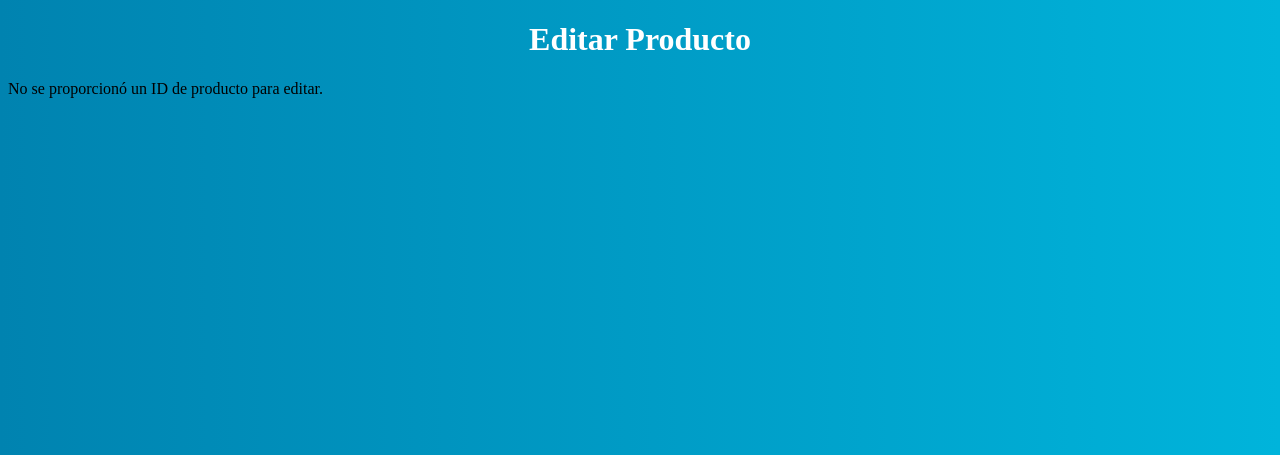
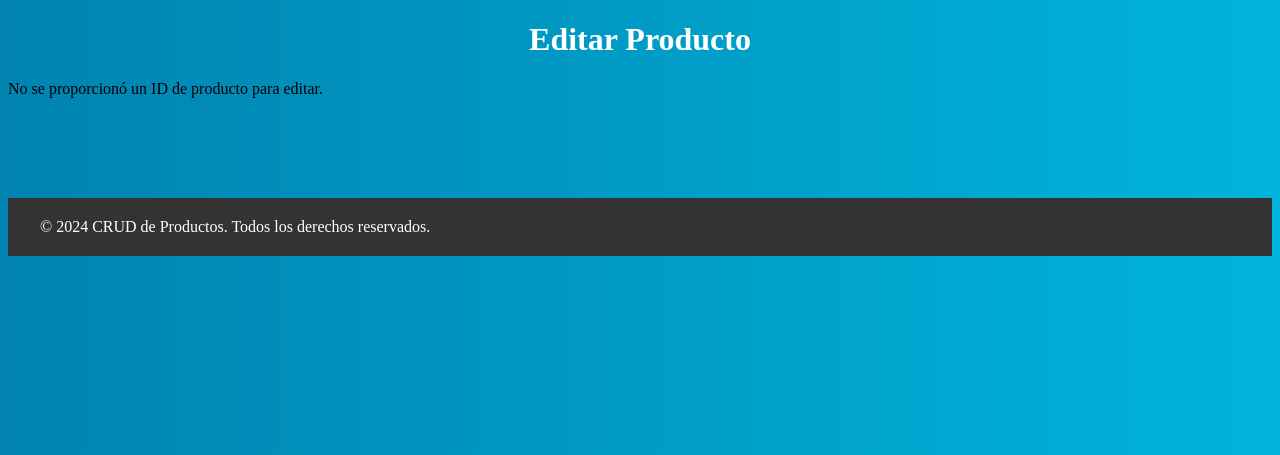
Before and after one commit to Xander9141/AKKUARIOS, a PHP site: page /edit.php in a window 1280 px wide. Shown: the top 455 px of the page. Run offline with PHP 8.4, Linux system fonts and the light colour scheme.

Commit message:
second commit

```diff
--- a/Inicio.php
+++ b/Inicio.php
@@ -112,7 +112,7 @@
     if (isset($_GET['search'])) {
         $searchTerm = $_GET['search'];
 
-        // Modificar la consulta SQL para incluir el término de búsqueda
+
         $sql = "SELECT * FROM productos WHERE nombre LIKE '%$searchTerm%' OR descripcion LIKE '%$searchTerm%'";
 
         // Ejecutar la consulta SQL y mostrar los resultados
--- a/edit.php
+++ b/edit.php
@@ -67,5 +67,16 @@
         echo '<p>No se proporcionó un ID de producto para editar.</p>';
     }
     ?>
+
+    <footer class="footer">
+    <div class="footer-content">
+        <p>© 2024 CRUD de Productos. Todos los derechos reservados.</p>
+        <div class="social-icons">
+            <a href="#"><i class="fab fa-facebook-f"></i></a>
+            <a href="#"><i class="fab fa-twitter"></i></a>
+            <a href="#"><i class="fab fa-instagram"></i></a>
+        </div>
+    </div>
+</footer>
 </body>
 </html>
--- a/styles.css
+++ b/styles.css
@@ -16,15 +16,11 @@ background: linear-gradient(to right, #0083B0, #00B4DB); /* W3C, IE 10+/ Edge, F
 
 .grid-item {
     width: calc(25% - 20px);
-    /* Calculamos el ancho de cada cuadro (25% del contenedor - margen) */
     margin: 10px;
-    /* Margen entre los cuadros */
     padding: 10px;
-    /* Relleno dentro de cada cuadro */
     border: 1px solid #ccc;
-    /* Borde alrededor de cada cuadro */
     box-sizing: border-box;
-    /* Para incluir el borde en el ancho y alto del cuadro */
+
 }
 
 
@@ -33,8 +29,6 @@ form {
     max-width: 600px;
     margin: 0 auto;
     padding: 20px;
-
-
 }
 
 h3 {
@@ -76,7 +70,6 @@ input[type="submit"]:hover {
 /* Estilos adicionales para mejorar la apariencia del formulario */
 input[type="text"]:focus,
 input[type="number"]:focus,
-
 textarea:focus {
     outline: none;
     border-color: #4CAF50;
@@ -196,40 +189,40 @@ h1 {
 
 
 .precio-iva {
-    color: #37ed12; /* Cambia el color del texto a rojo */
-    font-weight: bold; /* Hace que el texto sea negrita */
-    /* Agrega otros estilos según sea necesario */
+    color: #37ed12;
+    font-weight: bold;
+
 }
 
 
 /* Estilos del footer */
 .footer {
-    background-color: #333; /* Color de fondo del footer */
-    color: #fff; /* Color del texto del footer */
-    padding: 20px 0; /* Espaciado interno del footer */
+    background-color: #333;
+    color: #fff;
+    padding: 20px 0;
     margin: 100px 0px 0px 0px;
 }
 
 .footer-content {
-    max-width: 1200px; /* Ancho máximo del contenido del footer */
-    margin: 0 auto; /* Centrar el contenido del footer */
+    max-width: 1200px;
+    margin: 0 auto;
     display: flex;
-    justify-content: space-between; /* Distribuir el contenido a lo largo del footer */
-    align-items: center; /* Centrar verticalmente el contenido del footer */
+    justify-content: space-between;
+    align-items: center;
 }
 
 .footer-content p {
-    margin: 0; /* Eliminar el margen predeterminado del párrafo */
+    margin: 0;
     text-align: center;
 }
 
 .social-icons a {
-    color: #fff; /* Color de los iconos sociales */
-    text-decoration: none; /* Eliminar subrayado de los enlaces */
-    margin-left: 10px; /* Espacio entre los iconos sociales */
+    color: #fff;
+    text-decoration: none;
+    margin-left: 10px;
 }
 
 /* Estilos para los iconos sociales */
 .social-icons a:hover {
-    color: #ccc; /* Cambiar color de los iconos sociales al pasar el mouse */
+    color: #ccc;
 }
```
Also changed, not shown: delete.php (+11 -0 lines), update.php (+6 -6 lines).
